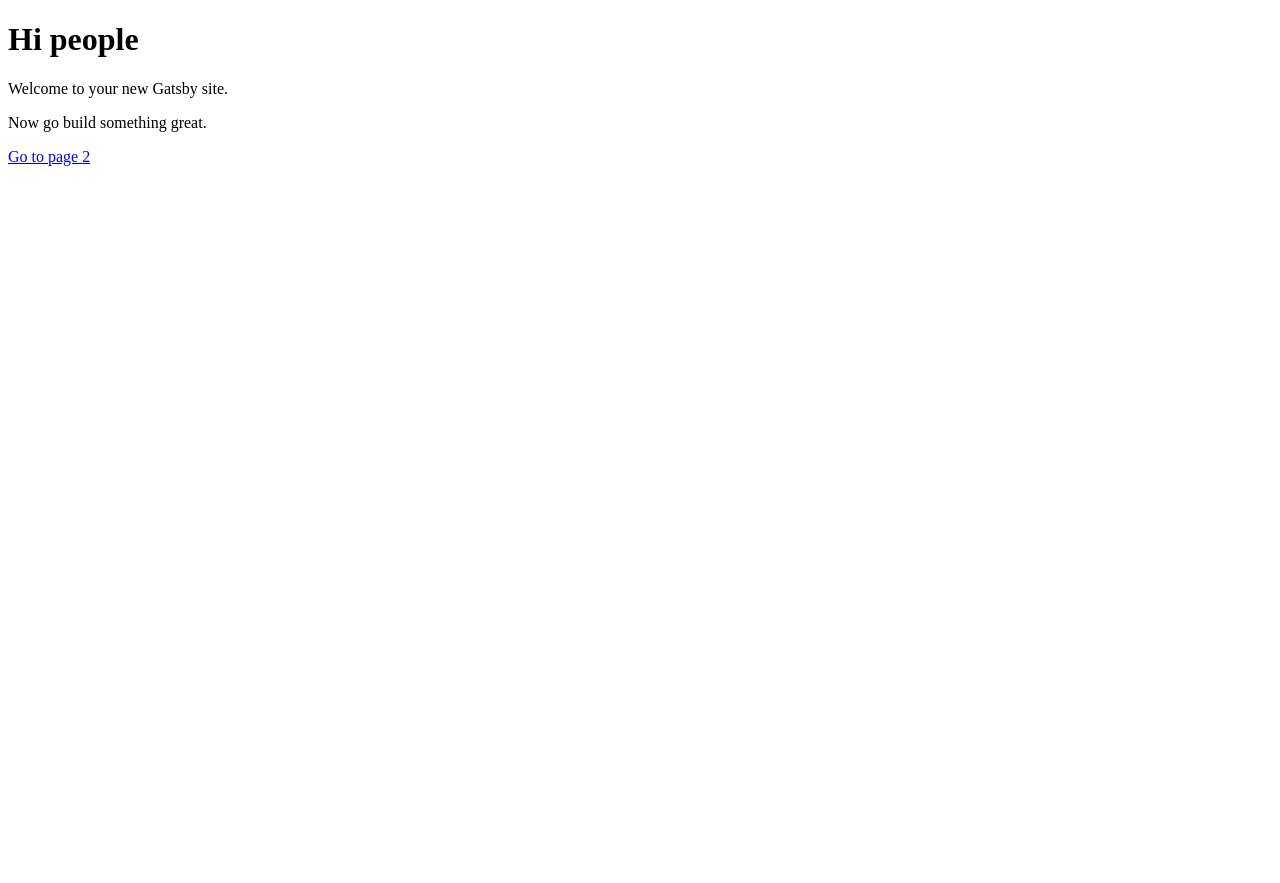
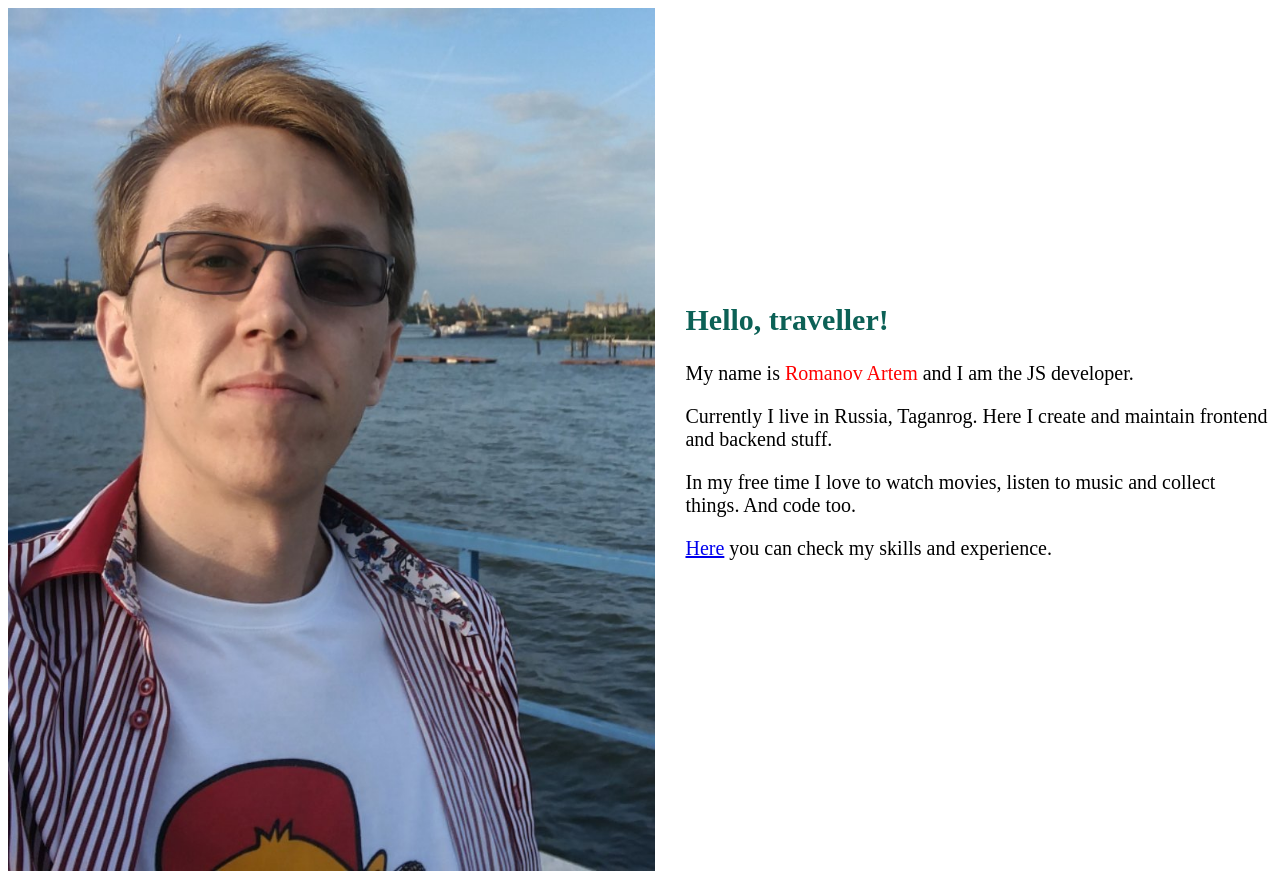
Before and after one commit to artem-romanov/artem-romanov.github.io, a Gatsby site: page / in a window 1280 px wide. Before the commit the page ends 800 px from the top, so only its background shows below. Built offline with nearby package versions, Linux system fonts and the light colour scheme; Gatsby itself is replaced by a stand-in of ours.

Commit message:
Update index page

```diff
--- a/src/pages/index.js
+++ b/src/pages/index.js
@@ -1,13 +1,83 @@
-import React from 'react'
-import Link from 'gatsby-link'
+import React from 'react';
+import Link from 'gatsby-link';
+
+import Paragraph from '../components/paragraph';
+import StyledText from '../components/decoratedSpan';
+import Header from '../components/header';
+
+import styled from 'styled-components';
+
+import media from '../utils/media-queries';
+
+import photoImage from '../../assets/photo.jpg';
+
+const Container = styled.section`
+  display: flex;
+  min-height: 100%;
+  align-items: center;
+
+  ${media.phone`
+    flex-direction: column;
+  `}
+`;
+
+const About = styled.div`
+display: flex;
+min-height: 100%;
+justify-content: flex-start;
+align-items: center;
+
+${media.phone`
+  flex-direction: column;
+`}
+`;
+
+const PhotoContainer = styled.div`
+  margin-right: 30px;
+  ${media.phone`
+    margin-right: 0;
+    margin-bottom: 10px;
+    width: 250px;
+    align-self: center;
+  `}
+`;
+
+const Photo = styled.img`
+  width: 100%;
+  min-width: 200px;
+  max-height: 100%;
+  object-fit: cover;
+`;
+
+const AboutText = styled.div`
+  color: #000;
+`;
 
 const IndexPage = () => (
-  <div>
-    <h1>Hi people</h1>
-    <p>Welcome to your new Gatsby site.</p>
-    <p>Now go build something great.</p>
-    <Link to="/page-2/">Go to page 2</Link>
-  </div>
-)
+  <Container>
+    <About>
+      <PhotoContainer>
+        <Photo
+          src={photoImage}
+        />
+      </PhotoContainer>
+      <AboutText>
+        <Header>Hello, traveller!</Header>
+        <Paragraph>
+          My name is <StyledText red>Romanov Artem</StyledText> and I am the JS developer.
+        </Paragraph>
+        <Paragraph>
+          Currently I live in Russia, Taganrog. Here I create and maintain frontend and backend stuff.
+        </Paragraph>
+        <Paragraph>
+          In my free time I love to watch movies, listen to music and collect things. And code too.
+        </Paragraph>
+        <Paragraph>
+          <Link to="/skills/">Here</Link> you can check my skills and experience.
+        </Paragraph>
+      </AboutText>
+    </About>
+  </Container>
+);
 
-export default IndexPage
+export default IndexPage;
```
Also changed, not shown: assets/photo.jpg (added).
